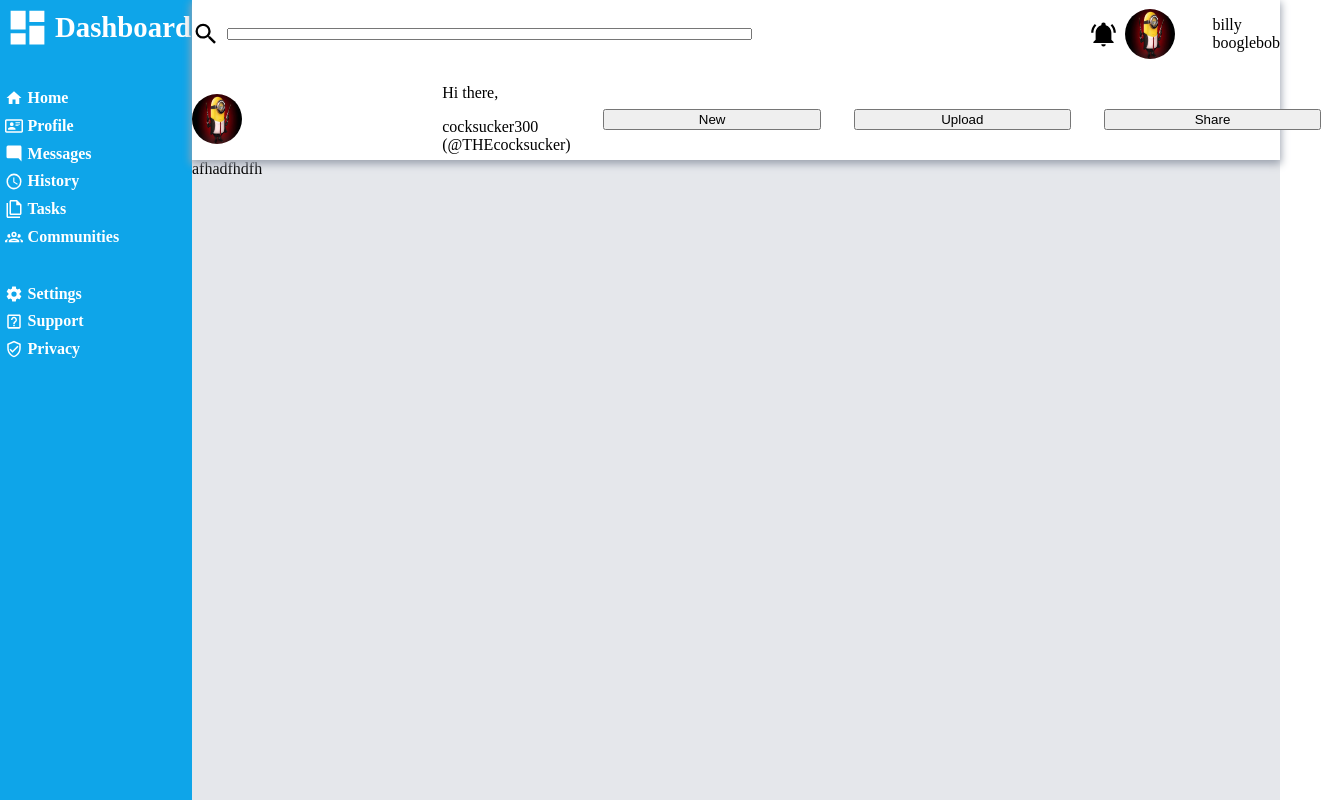
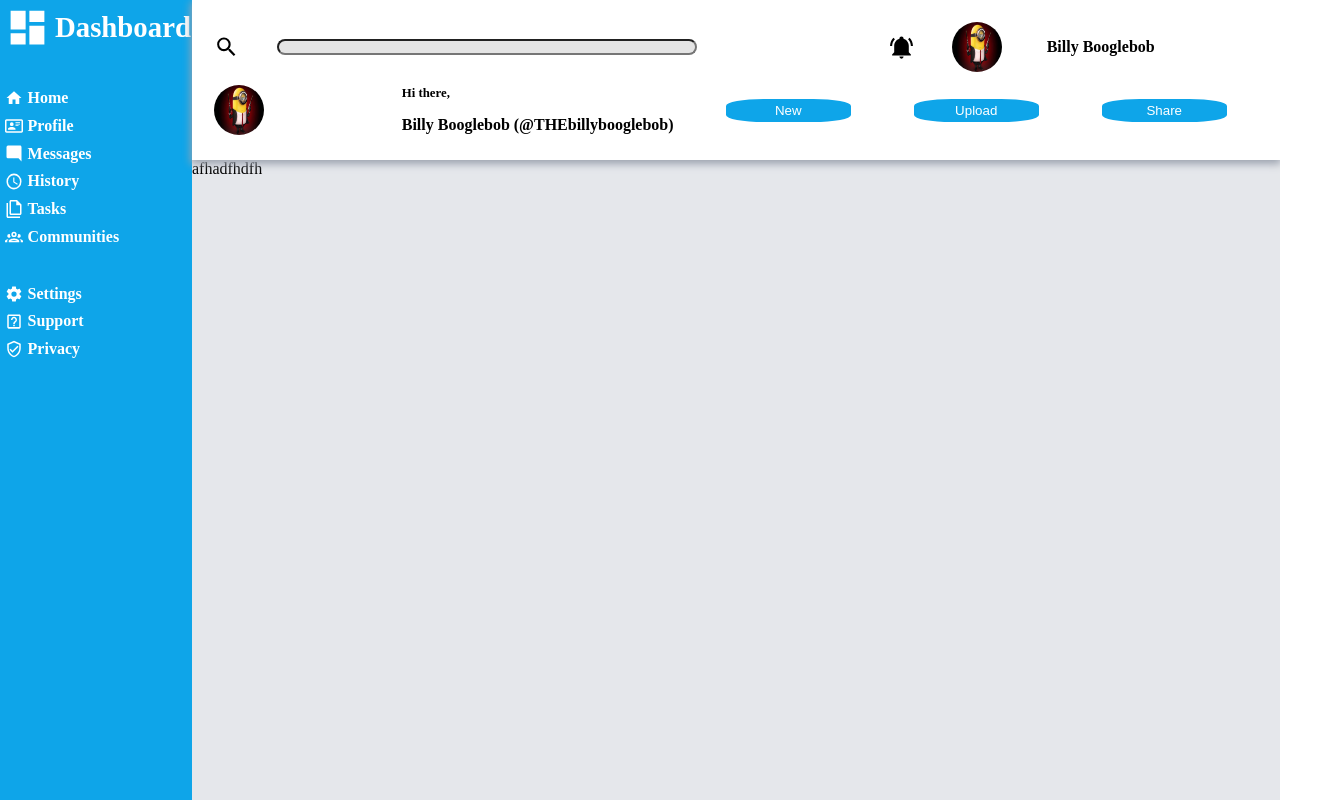
Before and after one commit to Bumble-Tumble/Admin-Dashboard, a plain HTML site: page index.html in a window 1280 px wide. Shown: the whole page, 1321 px wide, since content can reach past the window. Drawn offline with Linux system fonts and the light colour scheme.

Commit message:
style header

```diff
--- a/index.html
+++ b/index.html
@@ -36,21 +36,20 @@
             <div class="profileBox">
             <img src="./icons/minion.jpg" alt="profile picture" class="profilePic">
             </div>
-            <p>billy booglebob</p>
+            <p class="headText">Billy Booglebob</p>
             </div>
             <div class="head2">
             <div class="profileBox">
             <img src="./icons/minion.jpg" alt="profile picture" class="profilePic">
             </div>
             <div>
-                <p>Hi there,</p>
-                <p>cocksucker300 (@THEcocksucker)</p>
+                <p class="greetText profileName headText">Hi there,</p>
+                <p class="profileName headText">Billy Booglebob (@THEbillybooglebob)</p>
             </div>
-            <button>New</button>
-            <button>Upload</button>
-            <button>Share</button>
+            <button class="headButt">New</button>
+            <button class="headButt">Upload</button>
+            <button class="headButt">Share</button>
             </div>
-
         </div>
         <div class="footer">afhadfhdfh</div>
     </div>
--- a/styles.css
+++ b/styles.css
@@ -11,20 +11,22 @@ body{
     grid-area: 1/1/3/2;
 
 }
+
 .header{
     box-shadow: 0 3px 8px 1px #9ca3af;
     z-index: 1;
+    padding: 2%;
 
 }
 .head1{
     display: grid;
-    grid-template-columns: .2fr 3fr 2fr .2fr .5fr .3fr;
+    grid-template-columns: .2fr 3fr 2fr .2fr .5fr 2fr;
     align-items: center;
-    column-gap: .1%;
+    column-gap: 4%;
 }
 .head2{
     display: grid;
-    grid-template-columns: 20% 1fr 20% 20% 20%;
+    grid-template-columns: 15% 1fr 15% 15% 15%;
     align-items: center;
     column-gap: 3%;
 }
@@ -37,7 +39,7 @@ body{
 
 }
 .Headicon{
-    --size: 80%;
+    --size: 120%;
     height: var(--size);
     width: var(--size);
 }
@@ -82,6 +84,26 @@ body{
     border-radius: 50%;
 }
 .inputText{
-    width: 100%;
-    height: 10%;
+    width: 130%;
+    height: 20%;
+    border-radius: 20px;
+    background-color: rgba(221, 221, 221, 0.781);
 }
+.headButt{
+    background-color: #0ea5e9;
+    border-radius: 30%;
+    height: 30%;
+    width: 80%;
+    color: white;
+    border: none;
+}
+.greetText{
+    Font-size: 80%;
+}
+.profileName{
+    margin-block-start: 5%;
+    margin-block-end: 5%;
+}
+.headText{
+    font-weight: 650;
+}
```
